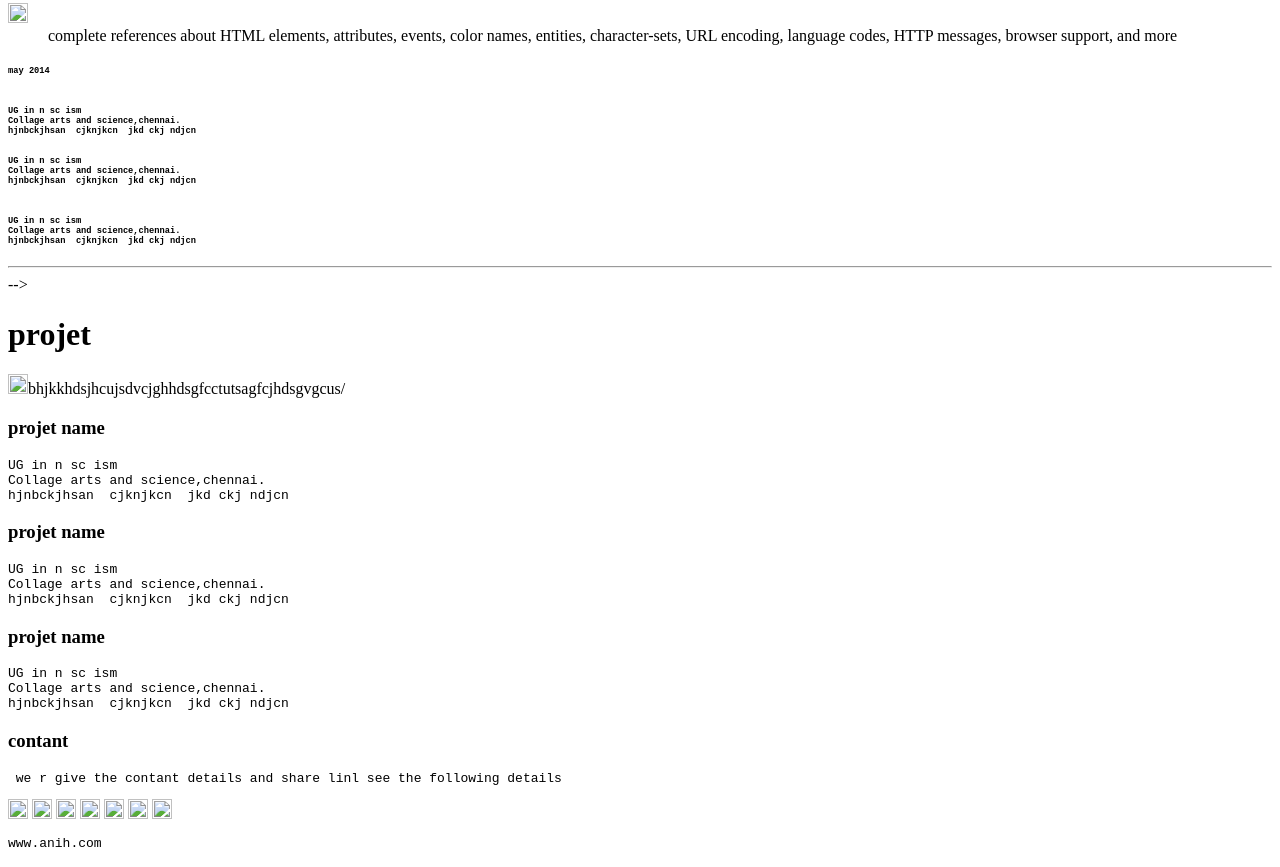
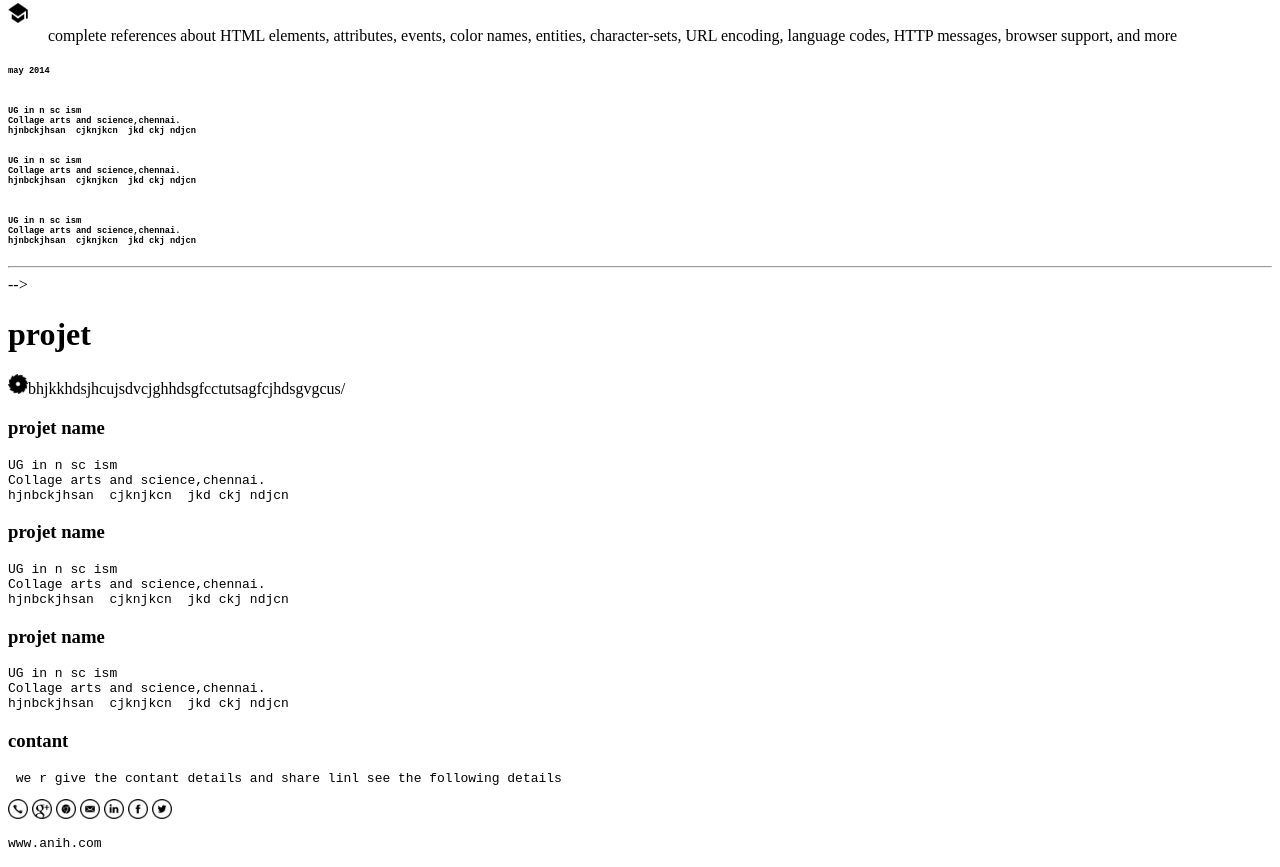
Before and after one commit to anishkumar2023/Resume, a plain HTML site: page index.html in a window 1280 px wide. Shown: the part 712-1579 px from the top of the page. Drawn offline with Linux system fonts and the light colour scheme.

Commit message:
Update index.html

```diff
--- a/index.html
+++ b/index.html
@@ -57,7 +57,7 @@
 <dl>
 <dt><h1>education</h1></dt>
                 <!-- image -->
-<img style="float" src=".\image\education.png" width="20px" height="20px">
+<img style="float" src=".\task-1\image\education.png" width="20px" height="20px">
 <dd>complete references about HTML elements, attributes, events, color names, entities, character-sets, URL encoding, language codes, HTTP messages, browser support, and more</dd>
 <pre>
 <h6>may 2014<h6>
@@ -78,7 +78,7 @@ hjnbckjhsan  cjknjkcn  jkd ckj ndjcn  </pre>
 <hr>
                <!-- project-->                                                                                                                                                                    -->
 <h1>projet</h1>
-<img src=".\image\project-pic.png" width="20px" height="20px">bhjkkhdsjhcujsdvcjghhdsgfcctutsagfcjhdsgvgcus/
+<img src=".\task-1\image\project-pic.png" width="20px" height="20px">bhjkkhdsjhcujsdvcjghhdsgfcctutsagfcjhdsgvgcus/
 <h3>projet name </h3>
 <pre>
 UG in n sc ism
@@ -102,13 +102,13 @@ hjnbckjhsan  cjknjkcn  jkd ckj ndjcn
                           <!-- contant -->
 <h3>contant</h3>
 <pre> we r give the contant details and share linl see the following details </pre>
-<img src=".\image\contact2.png" width="20px" height="20px">
-<img src=".\image\google.png" width="20px" height="20px">
-<img src=".\image\internet.png" width="20px" height="20px">
-<img src=".\image\Email.png" width="20px" height="20px">
-<img src=".\image\netin.png" width="20px" height="20px">
-<img src=".\image\facebook.png" width="20px" height="20px">
-<img src=".\image\twitter.png" width="20px" height="20px">
+<img src=".\task-1\image\contact2.png" width="20px" height="20px">
+<img src=".\task-1\image\google.png" width="20px" height="20px">
+<img src=".\task-1\image\internet.png" width="20px" height="20px">
+<img src=".\task-1\image\Email.png" width="20px" height="20px">
+<img src=".\task-1\image\netin.png" width="20px" height="20px">
+<img src=".\task-1\image\facebook.png" width="20px" height="20px">
+<img src=".\task-1\image\twitter.png" width="20px" height="20px">
 <br><pre>www.anih.com</pre>
 </body>
 </html>
```
